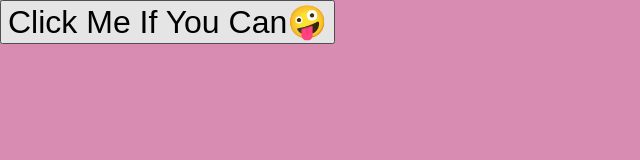
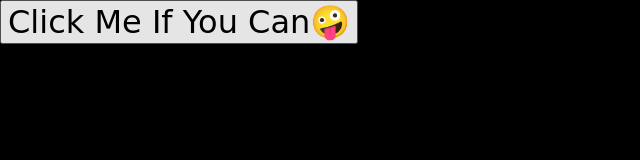
Before and after one commit to Snegajanarthanan/Impossible-button, a plain HTML site: page index.html in a window 1280 px wide. Shown: the whole page, without its empty margins (0-640 px from the left). Drawn offline with Linux system fonts and the light colour scheme.

Commit message:
button mini project

```diff
--- a/index.html
+++ b/index.html
@@ -12,12 +12,14 @@
         width: 100vw;
         height: 100vh;
         overflow: hidden;
-        background-color: rgb(217, 140, 177);
+        /* font-family: 48px "Segoe UI"; */
+        background-color: black;
       }
       #evil-button {
         position: absolute;
-        white-space: nowrap;
+        white-space: initial;
         font-size: 2rem;
+        font-family: cursive;
       }
     </style>
   </head>
--- a/script.js
+++ b/script.js
@@ -1,4 +1,5 @@
 const evilButton = document.getElementById("evil-button");
+
 const OFFSET = 100;
 
 evilButton.addEventListener("click", () => {
```
